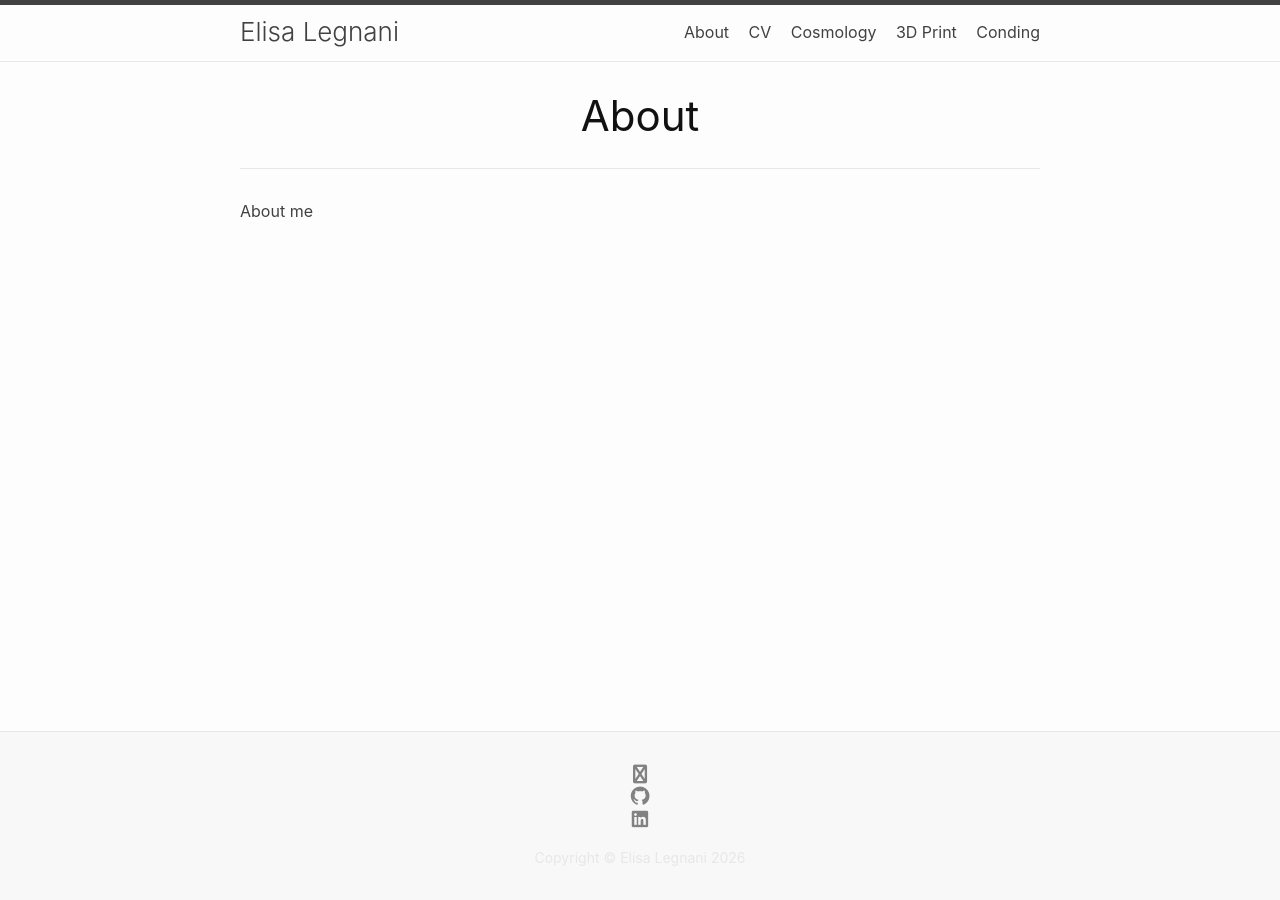
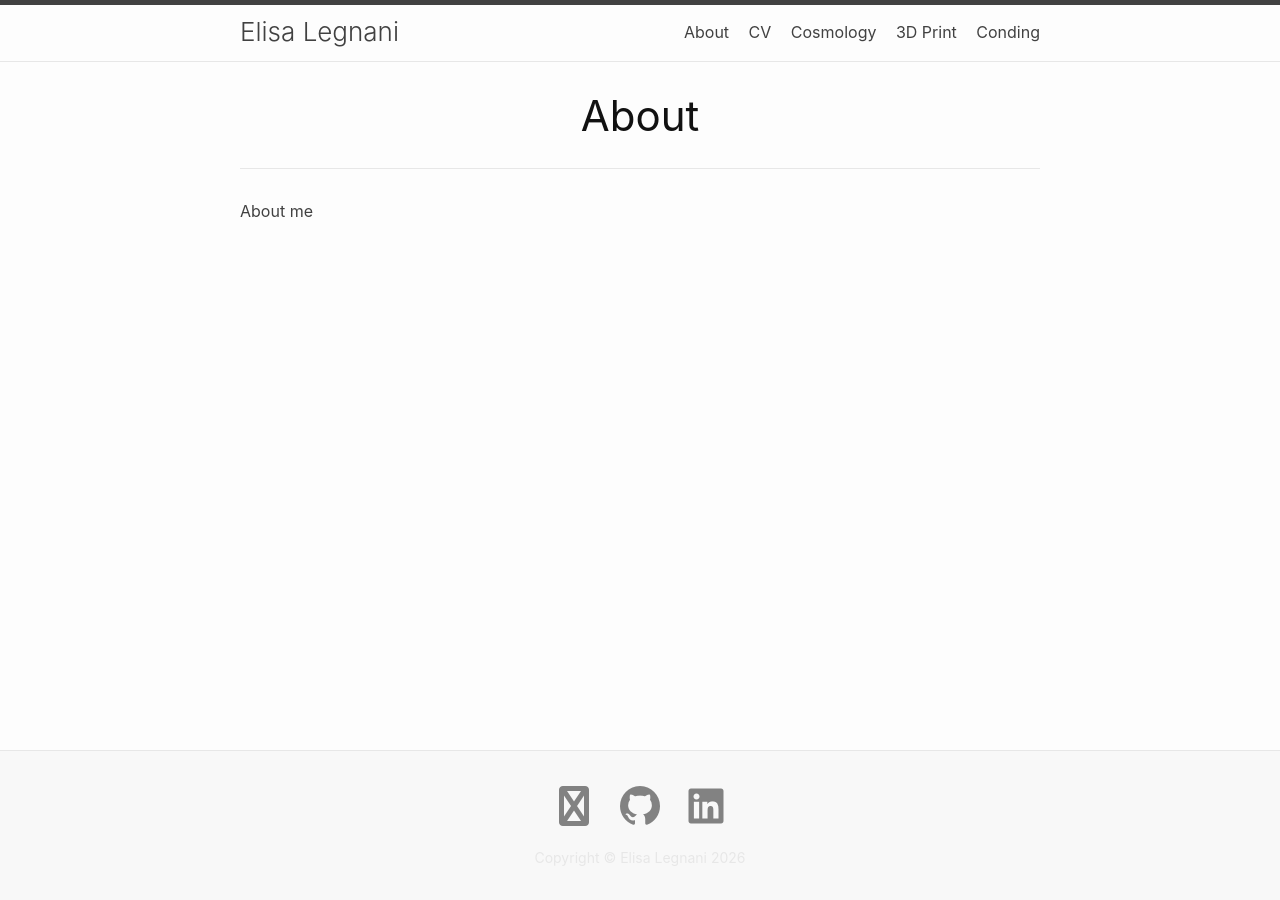
Before and after one commit to ElisaLegnani/new_website, a Jekyll site: the page built from about.md, in a window 1280 px wide. Built offline with Jekyll 4.4.1, drawn with Linux system fonts in a browser that asks for light colours; nearby versions of some CDN libraries.

Commit message:
Update footer

```diff
--- a/_sass/_layout.scss
+++ b/_sass/_layout.scss
@@ -156,12 +156,30 @@
 
 .contact-list {
   list-style: none;
-  margin-left: 0;
+  padding: 0;
+  margin: 0;
+  display: flex;
+  justify-content: center; /* center icons horizontally */
+  gap: 1rem; /* spacing between icons */
+}
+
+.contact-list li {
+      display: inline-block; /* ensure li is inline */
 }
 
 .contact-links {
   @include relative-font-size(0.9375);
   color: $brand-color-dimmed;
+}
+
+.contact-list a {
+  font-size: 2rem;  /* bigger icons */
+  color: $brand-color-dimmed;
+  transition: color 0.3s;
+}
+
+.contact-list a:hover {
+  color: $link-hover-color;
 }
 
 .footer-text p {
```
